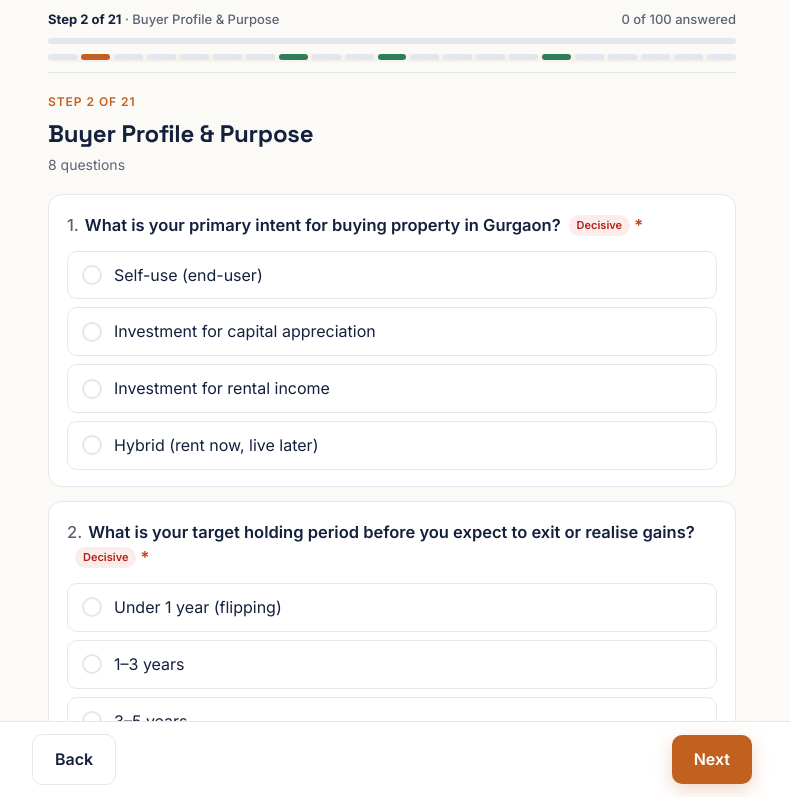
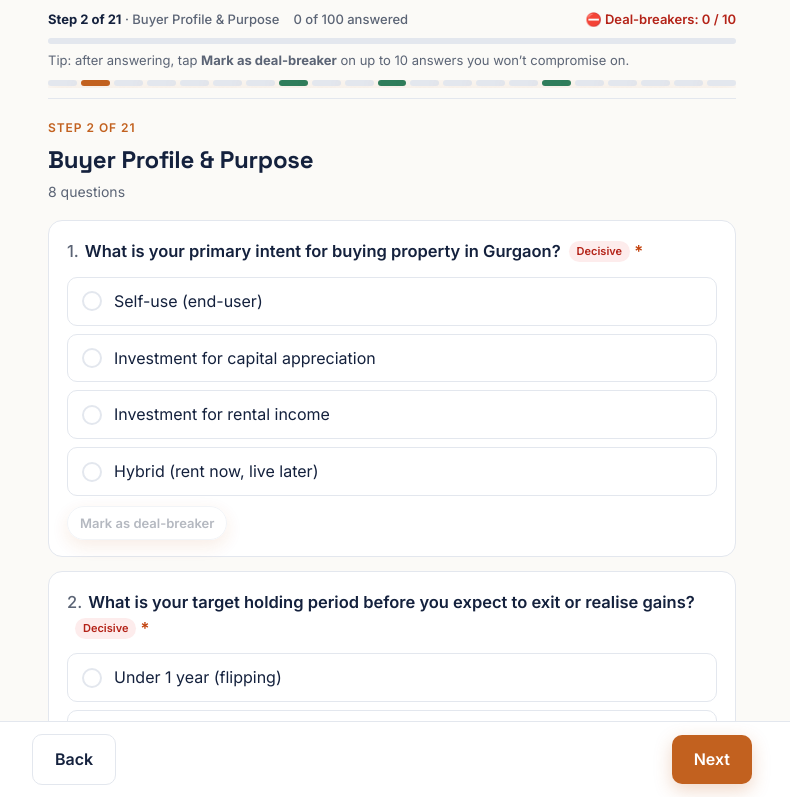
Before and after one commit to aarjav11-ux/realestate-advisor, a plain HTML site: page index.html in a window 1280 px wide. Both pictures are taken after a click on the button 343 px from the left and 508 px from the top of the page. Shown: the part 452-1249 px from the top of the page, without its empty margins (248-1038 px from the left). Drawn offline with Linux system fonts and the light colour scheme.

Commit message:
Let users mark up to 10 answers as deal-breakers

```diff
--- a/index.html
+++ b/index.html
@@ -95,6 +95,10 @@ button:not(.ghost){box-shadow:0 6px 18px rgba(194,97,31,.25)}
 #thanks .fb-btn{background:var(--acc);color:#fff;border:0;border-radius:10px;padding:12px 22px;font-weight:600;font-size:15px;cursor:pointer}
 #thanks .fb-err{color:var(--bad);font-size:14px;display:none}
 #thanks .fb-done{display:none;text-align:center;padding:10px 0}
+.dbt{margin-top:10px;display:inline-flex;align-items:center;gap:6px;font:inherit;font-size:13px;font-weight:600;padding:6px 12px;border-radius:999px;border:1.5px solid var(--line);background:transparent;color:var(--muted);cursor:pointer}
+.dbt:hover{border-color:#b42318;color:#b42318}.dbt.on{background:#fde8e6;border-color:#b42318;color:#b42318}.dbt:disabled{opacity:.45;cursor:not-allowed}
+.q.isdb{border-left:4px solid #b42318;padding-left:12px}
+.bar .meta{gap:14px}#dbc{font-size:13px;font-weight:600;color:#b42318;margin-left:auto}#dbmsg{font-size:13px;color:#b42318;margin:6px 0 0;min-height:1em}
 </style></head><body><div class="topnav"><div class="in"><a class="logo" href="https://aarjav11-ux.github.io/realestate/"><i>🏢</i>Gurgaon Property Advisor</a><a class="home" href="https://aarjav11-ux.github.io/realestate/">← Back to website</a></div></div><main>
 <header class="hero">
 <span class="eb">Booking se pehle ek baar</span>
@@ -106,7 +110,7 @@ button:not(.ghost){box-shadow:0 6px 18px rgba(194,97,31,.25)}
 <span class="sample-tx"><b>See a sample report</b><span>What you’ll receive: a ~38-page personalised report with 3 recommended Gurgaon projects, a one-page summary, side-by-side comparison, total cost and EMI, site-visit and document checklists, and why other projects were ruled out.</span></span>
 <span class="sample-go">View →</span></a>
 </header>
-<div class="bar"><div class="meta"><span id="stepname"><b>Step 1</b></span><span id="pc">0 of 100 answered</span></div><div class="track"><i id="pb"></i></div><div class="dots" id="dots"></div></div>
+<div class="bar"><div class="meta"><span id="stepname"><b>Step 1</b></span><span id="pc">0 of 100 answered</span></div><div class="track"><i id="pb"></i></div><p id="dbmsg" style="color:var(--muted)">Tip: after answering, tap <b>Mark as deal-breaker</b> on up to 10 answers you won’t compromise on.</p><div class="dots" id="dots"></div></div>
 <section class="step on" id="s-contact">
 <div class="step-head"><div class="k">Before we start</div><h2>Where should we send your report?</h2><p>We only use these details to send your report.</p></div>
 <div class="q" id="qc-name"><label class="t req" for="cname">Your name</label><p class="err-msg">Please enter your name.</p><input type="text" id="cname" autocomplete="name" placeholder="e.g. Priya Sharma"></div>
@@ -159,6 +163,20 @@ const blocks=[...f.querySelectorAll('.q')];
 function answered(b){const els=f.querySelectorAll(`[name="${b.dataset.n}"]`);return [...els].some(e=>(e.type=='radio'||e.type=='checkbox')?e.checked:e.value.trim()!=='')}
 function prog(){const a=blocks.filter(answered).length;pc.textContent=`${a} of ${N} answered`;pb.style.width=a/N*100+'%'}
 f.addEventListener('input',prog);
+// ---- deal-breakers: user marks up to DB_MAX answered questions as non-negotiable ----
+const DB_MAX=10;let DB=new Set();try{DB=new Set(JSON.parse(localStorage.getItem('req-db')||'[]'))}catch(e){}
+const dbc=document.createElement('span');dbc.id='dbc';document.querySelector('.bar .meta').appendChild(dbc);
+function dbRender(){DB.forEach(k=>{const b=blocks.find(x=>x.dataset.n==k);if(!b||!answered(b))DB.delete(k)});
+ const full=DB.size>=DB_MAX;dbc.textContent=`⛔ Deal-breakers: ${DB.size} / ${DB_MAX}`;
+ blocks.forEach(b=>{const t=b.querySelector('.dbt'),on=DB.has(b.dataset.n);b.classList.toggle('isdb',on);t.classList.toggle('on',on);
+  t.textContent=on?'⛔ Deal-breaker (tap to remove)':'Mark as deal-breaker';t.disabled=!on&&(full||!answered(b));
+  t.title=!on&&full?`You can mark at most ${DB_MAX} deal-breakers. Remove one to add another.`:!answered(b)?'Answer this question first':''});
+ try{localStorage.setItem('req-db',JSON.stringify([...DB]))}catch(e){}}
+blocks.forEach(b=>{const t=document.createElement('button');t.type='button';t.className='dbt';b.appendChild(t);
+
+ t.onclick=()=>{const k=b.dataset.n;if(DB.has(k))DB.delete(k);else if(DB.size<DB_MAX&&answered(b))DB.add(k);dbRender()}});
+f.addEventListener('input',dbRender);f.addEventListener('change',dbRender);setTimeout(dbRender,0);
+
 try{const s=JSON.parse(localStorage.getItem('req')||'{}');for(const[k,v]of Object.entries(s))[].concat(v).forEach(x=>{f.querySelectorAll(`[name="${k}"]`).forEach(e=>{if(e.type=='radio'||e.type=='checkbox'){if(e.value==x)e.checked=true}else e.value=x})});prog()}catch(e){}
 // ---- step-by-step navigation ----
 const steps=[document.getElementById('s-contact'),...f.querySelectorAll('.step')];let cur=0;
@@ -202,8 +220,8 @@ go.onclick=()=>{if(go.disabled)return;blocks.forEach(b=>b.classList.remove('err'
  <p style="color:var(--muted);font-size:14px">Your detailed personalised report with our top 3 picks will be emailed to you.</p>`;
  out.scrollIntoView({behavior:'smooth'});
  // Save the submission: every question with its weight and answer, plus the computed profile
- const answers=blocks.map((b,i)=>{const v=[].concat(d[b.dataset.n]??[]);return{n:i+1,q:b.querySelector('label.t').firstChild.nextSibling.textContent,w:+b.dataset.w,a:v.join(', ')}}).filter(r=>r.a);
- const profile={budget:bud,fuel:top[0]?top[0].v:'',gearbox:top[1]?top[1].v:'',body:top[2]?top[2].v:'',confidence:conf,warnings:warn};
+ const answers=blocks.map((b,i)=>{const v=[].concat(d[b.dataset.n]??[]);const r={n:i+1,q:b.querySelector('label.t').firstChild.nextSibling.textContent,w:+b.dataset.w,a:v.join(', ')};if(DB.has(b.dataset.n))r.db=1;return r}).filter(r=>r.a);
+ const profile={dealBreakers:answers.filter(r=>r.db).map(r=>r.n),budget:bud,fuel:top[0]?top[0].v:'',gearbox:top[1]?top[1].v:'',body:top[2]?top[2].v:'',confidence:conf,warnings:warn};
  saveSub({name:cname.value.trim(),contact:cemail.value.trim()+(cphone.value.trim()?' · '+cphone.value.trim():''),submittedAt:new Date().toISOString(),status:'new',answers,profile});};
 const SCRIPT_URL='https://script.google.com/macros/s/AKfycbwSMA9dt0j44iWKHdCzifmDDrMKR20ARDj4iAjxjLDVe3bz1O2vEvn2uqp_8EwTsPSW/exec';
 async function saveSub(doc){saved.textContent='Submitting your answers…';go.disabled=true;go.textContent='Submitting…';
```
